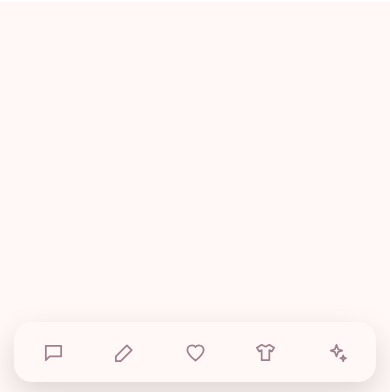
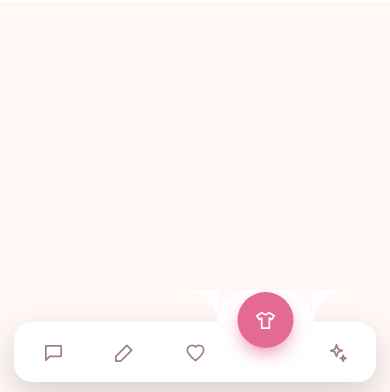
Before and after one commit to metabolicbit-jpg/ninashop, a plain HTML site: page category.html in a window 390 px wide. Shown: the part 452-844 px from the top of the page. Drawn offline with Linux system fonts and the light colour scheme.

Commit message:
اصلاحِ منوی موبایل: تبِ فعال در همهٔ صفحه‌ها، رنگِ کدرِ هم‌تم، بدونِ هالهٔ لمس و معطلی

```diff
--- a/css/style.css
+++ b/css/style.css
@@ -817,55 +817,58 @@ html[data-theme='night'] .msg.err { background: #3a2222; }
 /* لینکِ دسته‌ها در فوتر */
 #footCats { display: flex; flex-direction: column; gap: 2px; margin-bottom: 8px; }
 
-/* ---------- ناوبریِ پایینِ موبایل (طرحِ شناور با برآمدگیِ موجی) ---------- */
+/* ---------- ناوبریِ پایینِ موبایل (طرحِ شناور با موج و دایرهٔ نشسته در گودی) ---------- */
 .bottom-nav { display: none; }
 @media (max-width: 767px) {
-  body { padding-bottom: calc(86px + env(safe-area-inset-bottom, 0px)); }
+  body { padding-bottom: calc(88px + env(safe-area-inset-bottom, 0px)); }
   .bottom-nav {
     display: flex;
     position: fixed; z-index: 70;
     left: 14px; right: 14px;
     bottom: calc(10px + env(safe-area-inset-bottom, 0px));
     height: 60px;
-    background: var(--card);
+    background: var(--surface);
     border-radius: 18px;
-    box-shadow: 0 12px 32px rgba(0,0,0,.14);
+    box-shadow: 0 12px 32px rgba(0,0,0,.16);
     padding: 0 4px;
+    -webkit-tap-highlight-color: transparent;
   }
   .bottom-nav a {
     flex: 1; position: relative; z-index: 2;
     display: flex; align-items: center; justify-content: center;
     color: var(--muted); text-decoration: none;
-    transition: color .25s ease, transform .35s cubic-bezier(.34,1.56,.64,1);
+    -webkit-tap-highlight-color: transparent;
+    outline: none;
+    transition: color .25s ease, transform .3s cubic-bezier(.34,1.56,.64,1);
   }
-  .bottom-nav a i { width: 23px; height: 23px; transition: transform .45s cubic-bezier(.34,1.56,.64,1); }
+  .bottom-nav a i { width: 23px; height: 23px; transition: transform .4s cubic-bezier(.34,1.56,.64,1); }
   .bottom-nav a i svg { width: 23px; height: 23px; }
   .bottom-nav a:active { transform: scale(.86); }
   .bottom-nav a.active { color: var(--accent-ink); }
-  .bottom-nav a.active i { transform: translateY(-31px); }
+  .bottom-nav a.active i { transform: translateY(-32px); }
 
-  /* نشانگرِ متحرک: برآمدگیِ موجی + دایرهٔ رنگی */
+  /* نشانگر: موجِ هم‌جنسِ منو + دایرهٔ رنگی که در گودیِ هلالی می‌نشیند */
   .bn-ind {
     position: absolute; bottom: 100%; left: 0; z-index: 1;
-    width: 78px; height: 28px;
+    width: 96px; height: 32px;
     transform: translateX(0) scale(0);
     transform-origin: 50% 100%;
-    transition: transform .55s cubic-bezier(.26,1.4,.36,1);
+    transition: transform .45s cubic-bezier(.26,1.3,.36,1);
     pointer-events: none;
   }
-  .bn-ind::before {  /* گنبدِ موج */
-    content: ''; position: absolute; bottom: 0; left: 0; right: 0; height: 28px;
-    background: var(--card);
-    border-radius: 39px 39px 0 0;
+  .bn-ind::before {  /* موجِ بالای منو */
+    content: ''; position: absolute; bottom: 0; left: 0; right: 0; height: 32px;
+    background: var(--surface);
+    border-radius: 48px 48px 0 0;
   }
-  .bn-ind::after {   /* دایرهٔ رنگیِ تبِ فعال */
+  .bn-ind::after {   /* دایرهٔ تبِ فعال */
     content: ''; position: absolute; bottom: -26px; left: 50%;
-    width: 54px; height: 54px; border-radius: 50%;
+    width: 56px; height: 56px; border-radius: 50%;
     transform: translateX(-50%);
     background: var(--accent);
     box-shadow: 0 8px 20px -6px var(--accent);
   }
-  .bn-f { position: absolute; bottom: 0; width: 26px; height: 26px; }
-  .bn-fl { left: -25px; background: radial-gradient(circle at 0 100%, transparent 25px, var(--card) 25.5px); }
-  .bn-fr { right: -25px; background: radial-gradient(circle at 100% 100%, transparent 25px, var(--card) 25.5px); }
+  .bn-f { position: absolute; bottom: 0; width: 32px; height: 32px; }
+  .bn-fl { left: -31px; background: radial-gradient(circle at 0 100%, transparent 31px, var(--surface) 31.5px); }
+  .bn-fr { right: -31px; background: radial-gradient(circle at 100% 100%, transparent 31px, var(--surface) 31.5px); }
 }
--- a/js/app.js
+++ b/js/app.js
@@ -477,56 +477,14 @@
     });
   }
 
-  /* ---------- ناوبریِ پایینِ موبایل: نشانگرِ موجیِ متحرک روی تبِ فعلی ---------- */
-  function bindBottomNav() {
-    var nav = document.querySelector('.bottom-nav');
-    if (!nav) return;
-    var ind = nav.querySelector('.bn-ind');
-    var page = location.pathname.split('/').pop();
-    var key =
-      (page === '' || page === 'index.html') ? (location.hash === '#products' ? 'products' : 'home') :
-      page === 'wishlist.html' ? 'wish' :
-      (page === 'blog.html' || page === 'post.html') ? 'blog' :
-      page === 'faq.html' ? 'faq' : '';
-    var links = nav.querySelectorAll('a[data-bn]');
-    var active = null;
-    for (var i = 0; i < links.length; i++) {
-      if (key && links[i].getAttribute('data-bn') === key) { active = links[i]; links[i].classList.add('active'); }
-    }
-    if (!ind) return;
-    var target = active || links[0];
-    if (!target) return;
-    function x() { return target.offsetLeft + target.offsetWidth / 2 - ind.offsetWidth / 2; }
-    /* ورودِ نرم: اول بی‌صدا و کوچک زیرِ تب می‌نشیند، بعد با فنر پدیدار می‌شود */
-    ind.style.transition = 'none';
-    ind.style.transform = 'translateX(' + x() + 'px) scale(0)';
-    requestAnimationFrame(function () {
-      requestAnimationFrame(function () {
-        ind.style.transition = '';
-        if (active) ind.style.transform = 'translateX(' + x() + 'px) scale(1)';
-      });
-    });
-    window.addEventListener('resize', function () {
-      ind.style.transition = 'none';
-      ind.style.transform = 'translateX(' + x() + 'px) scale(' + (active ? '1' : '0') + ')';
-    });
-  }
-
-  /* ---------- PWA: ثبتِ سرویس‌ورکر برایِ نصب و کارکردِ آفلاین ---------- */
-  function registerSW() {
-    if (!('serviceWorker' in navigator)) return;
-    if (location.protocol !== 'https:' && location.hostname !== 'localhost' && location.hostname !== '127.0.0.1') return;
-    navigator.serviceWorker.register('sw.js').catch(function () {});
-  }
-
   /* ---------- خطاها را قورت نده؛ جدا از رندر ---------- */
   function boot() {
     R.initTheme();
     R.bindThemeToggle();
     R.paintIcons();
     bindMenu();
-    bindBottomNav();
-    registerSW();
+    R.bindBottomNav();
+    R.registerSW();
     var y = document.getElementById('year');
     if (y) y.textContent = R.fa(new Date().getFullYear());
 
--- a/js/blog.js
+++ b/js/blog.js
@@ -127,6 +127,8 @@
 
   function boot() {
     R.initTheme();
+    R.bindBottomNav();
+    R.registerSW();
     R.bindThemeToggle();
     R.paintIcons();
     var y = document.getElementById('year');
--- a/js/faq.js
+++ b/js/faq.js
@@ -7,6 +7,8 @@
 
   function boot() {
     R.initTheme();
+    R.bindBottomNav();
+    R.registerSW();
     R.bindThemeToggle();
     R.paintIcons();
     var y = document.getElementById('year');
--- a/js/icons.js
+++ b/js/icons.js
@@ -265,6 +265,41 @@
     return i === -1; /* true = اضافه شد */
   }
 
+  /* ---------- ناوبریِ پایینِ موبایل: نشانگرِ موجی روی تبِ فعلی (مشترک بینِ همهٔ صفحه‌ها) ---------- */
+  function bindBottomNav() {
+    var nav = document.querySelector('.bottom-nav');
+    if (!nav) return;
+    var ind = nav.querySelector('.bn-ind');
+    var page = location.pathname.split('/').pop();
+    var key =
+      (page === '' || page === 'index.html') ? (location.hash === '#products' ? 'products' : 'home') :
+      page === 'wishlist.html' ? 'wish' :
+      (page === 'blog.html' || page === 'post.html') ? 'blog' :
+      page === 'faq.html' ? 'faq' :
+      (page === 'product.html' || page === 'category.html') ? 'products' : '';
+    var links = nav.querySelectorAll('a[data-bn]');
+    var active = null;
+    for (var i = 0; i < links.length; i++) {
+      if (key && links[i].getAttribute('data-bn') === key) { active = links[i]; links[i].classList.add('active'); }
+    }
+    if (!ind) return;
+    var target = active || links[0];
+    if (!target) return;
+    function x() { return target.offsetLeft + target.offsetWidth / 2 - ind.offsetWidth / 2; }
+    /* بدونِ معطلی: نشانگر همان لحظه روی تبِ فعلی می‌نشیند */
+    ind.style.transform = 'translateX(' + x() + 'px) scale(' + (active ? '1' : '0') + ')';
+    window.addEventListener('resize', function () {
+      ind.style.transform = 'translateX(' + x() + 'px) scale(' + (active ? '1' : '0') + ')';
+    });
+  }
+
+  /* ---------- PWA: ثبتِ سرویس‌ورکر (مشترک بینِ همهٔ صفحه‌ها) ---------- */
+  function registerSW() {
+    if (!('serviceWorker' in navigator)) return;
+    if (location.protocol !== 'https:' && location.hostname !== 'localhost' && location.hostname !== '127.0.0.1') return;
+    navigator.serviceWorker.register('sw.js').catch(function () {});
+  }
+
   window.Nina = {
     ICONS: ICONS, icon: icon, paintIcons: paintIcons,
     ART: ART, art: art,
@@ -274,6 +309,7 @@
     getAccent: getAccent, setAccent: setAccent,
     initTheme: initTheme, bindThemeToggle: bindThemeToggle,
     fetchJSON: fetchJSON, bindReveal: bindReveal,
+    bindBottomNav: bindBottomNav, registerSW: registerSW,
     wishGet: wishGet, wishHas: wishHas, wishToggle: wishToggle
   };
 })();
--- a/js/product.js
+++ b/js/product.js
@@ -218,6 +218,8 @@
 
   function boot() {
     R.initTheme();
+    R.bindBottomNav();
+    R.registerSW();
     R.bindThemeToggle();
     R.paintIcons();
     var y = document.getElementById('year');
```
Also changed, not shown: 1 other file.
